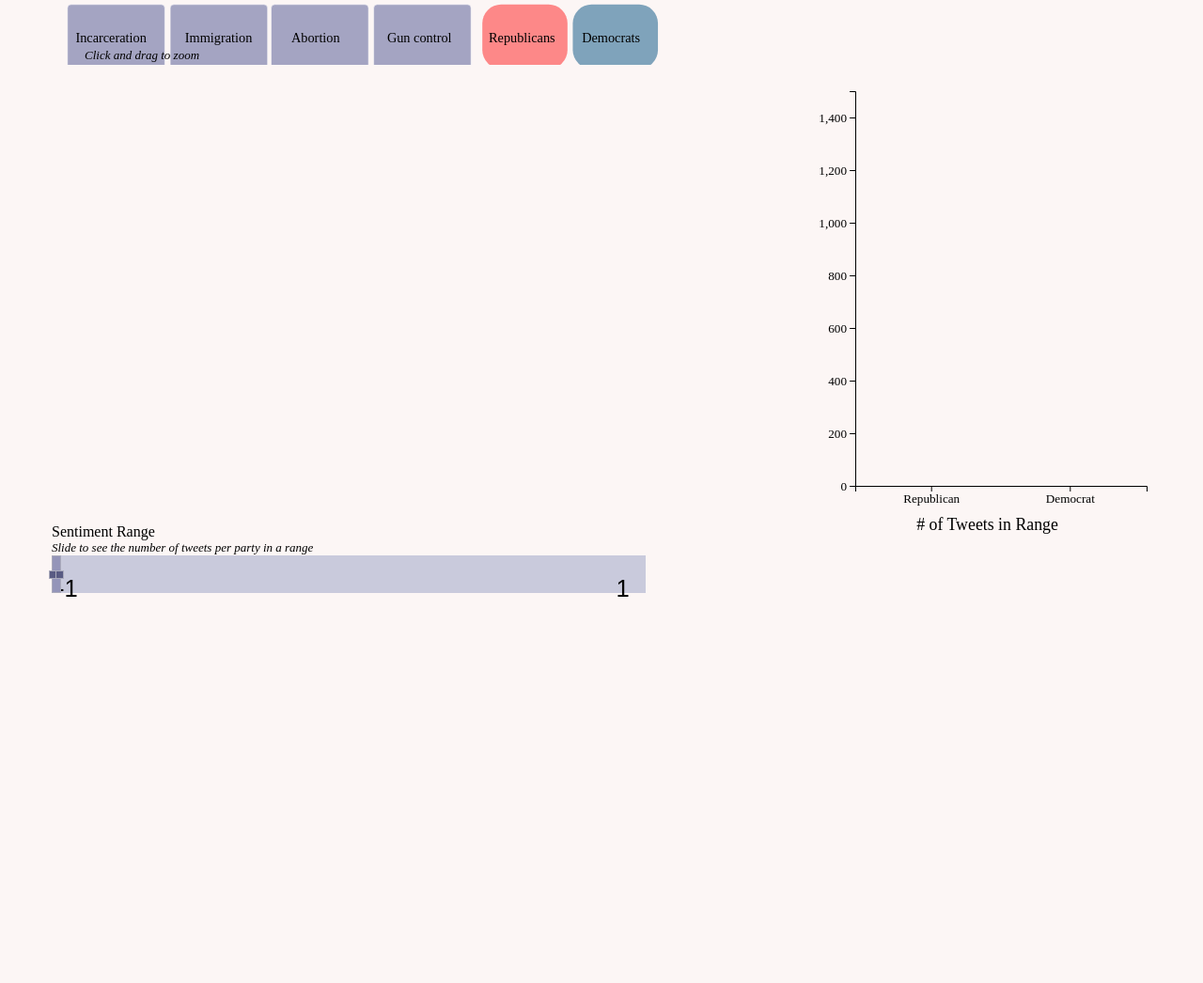
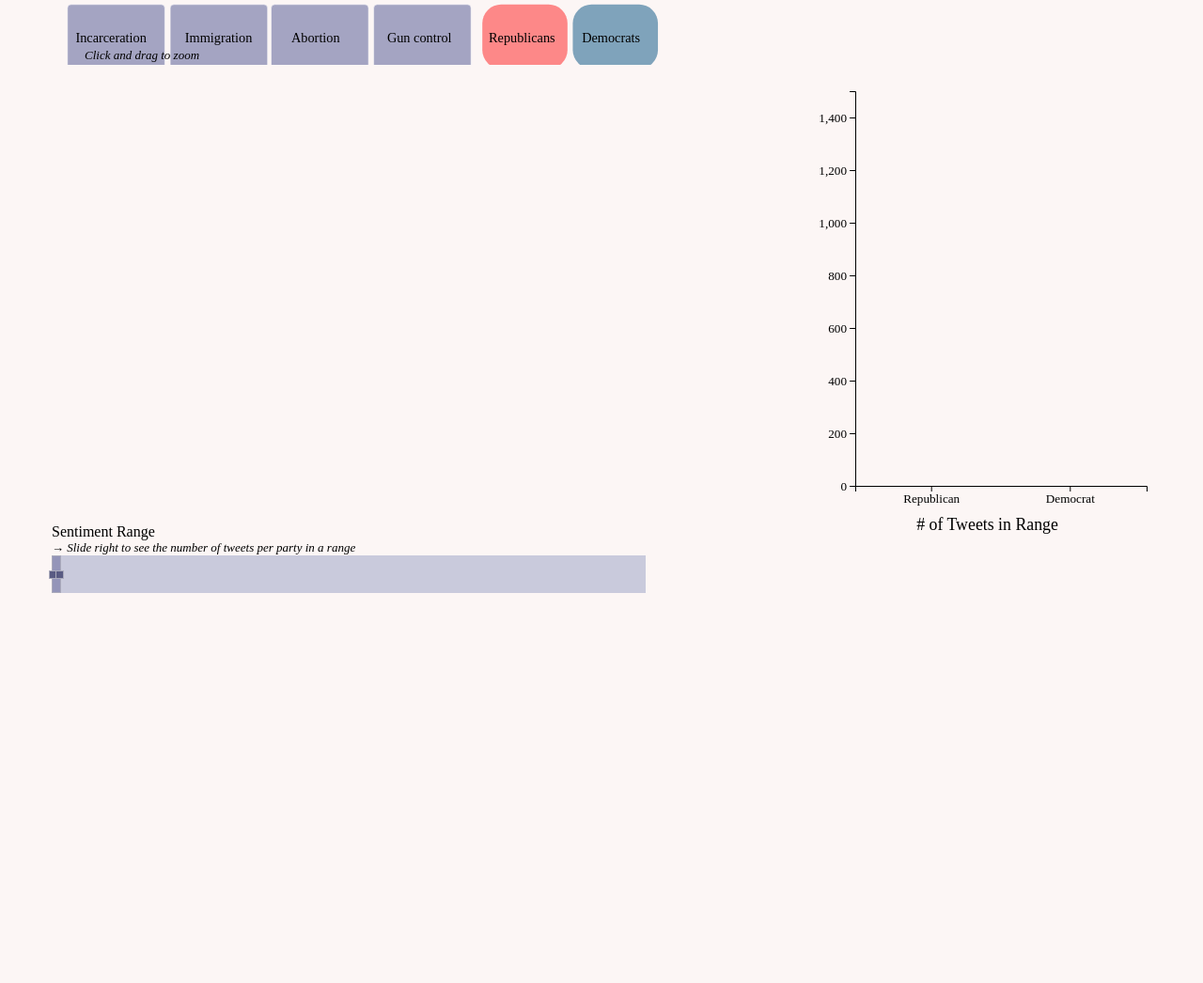
Before and after one commit to kikichan513/gop-vs-dems-tweets, a PHP site: page /home.html in a window 1280 px wide. Shown: the part 55-1101 px from the top of the page at 94% size. Run offline with PHP 8.4, Linux system fonts and the light colour scheme; some libraries are stand-ins or nearby versions.

Commit message:
added → to instruction brush

```diff
--- a/home.html
+++ b/home.html
@@ -30,12 +30,10 @@
 
         <div id="slider-container">
             <div id="slider-name">Sentiment Range
-            <br>  <div id="brush-instruction">Slide to see the number of tweets per party in a range</div></div>
+            <br>  <div id="brush-instruction"> <strong>→ </strong> Slide right to see the number of tweets per party in a range</div></div>
+
         </div>
-        <div id="range-label">
-          <div id="range-label-left">-1</div>
-          <div id="range-label-right">1</div>
-        </div>
+
       </div>
 
       <div id="bar"></div>
--- a/style.css
+++ b/style.css
@@ -89,7 +89,7 @@ body {
 }
 
 #range-label{
-height: 25px;
+height: 55px;
     width: 400px;
     position: absolute;
     bottom: 10px;
```
